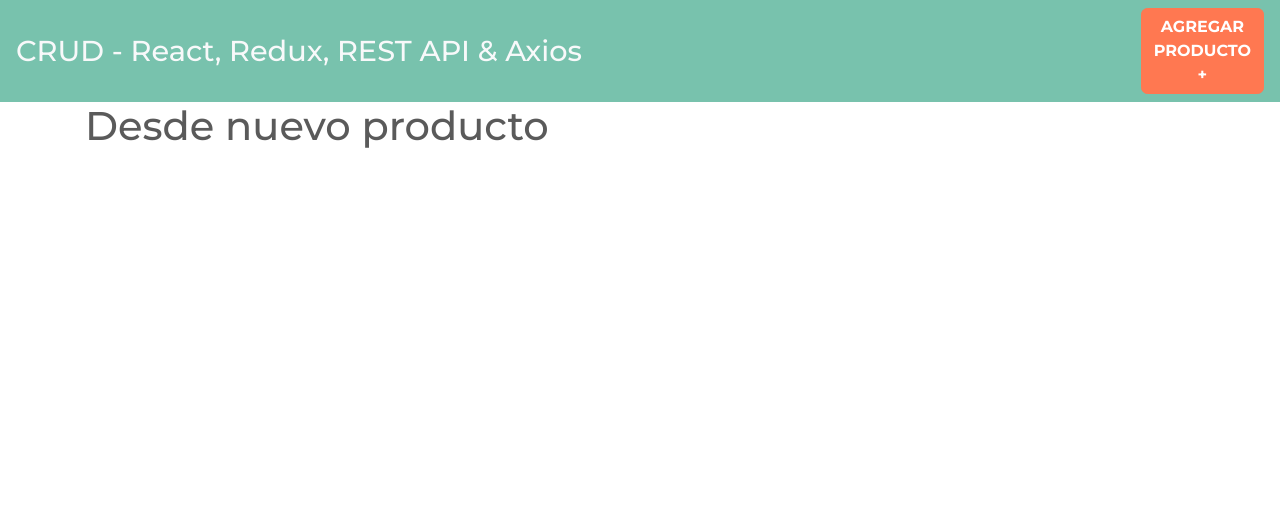
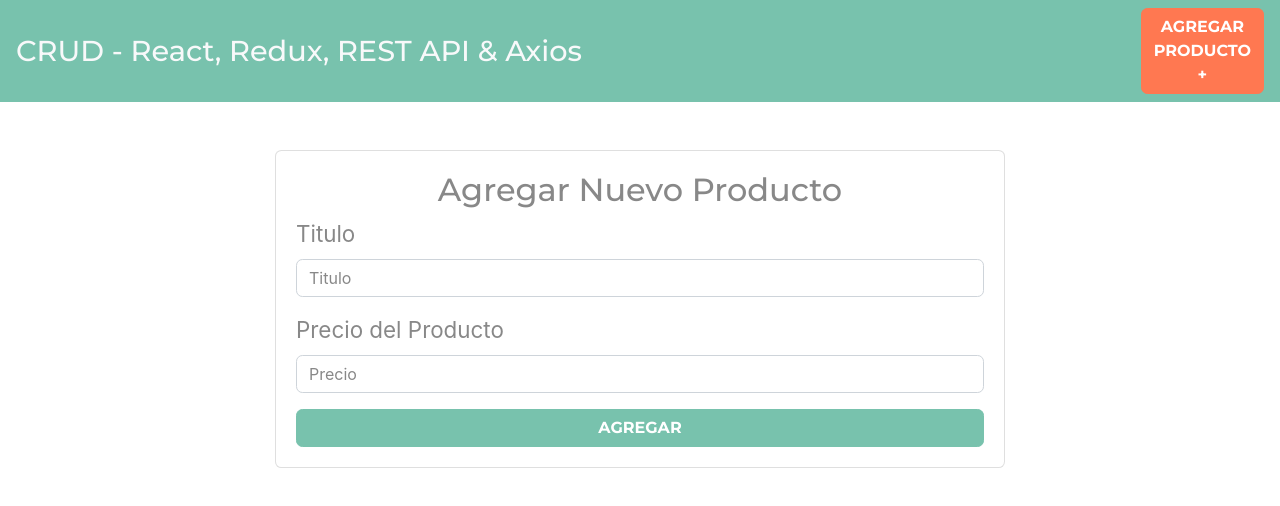
Before and after one commit to MigueMartelo/crudRedux, a React (Create React App) app: page /productos/nuevo in a window 1280 px wide. Shown: the top 506 px of the page. Built offline with nearby package versions, Linux system fonts and the light colour scheme.

Commit message:
Creando formulario para nuevos registros

```diff
--- a/src/components/NuevoProducto.js
+++ b/src/components/NuevoProducto.js
@@ -1,9 +1,47 @@
 import React, { Component } from 'react';
 
 class NuevoProducto extends Component {
+
+    state = {
+        nombre: '',
+        precio: '',
+        error: false
+    }
+
+    nombreProducto = e => {
+        this.setState({nombre: e.target.value});
+    }
+    precioProducto = e => {
+        this.setState({precio: e.target.value});
+    }
+    nuevoProducto = e => {
+        e.preventDefault();
+
+    }
+
     render() {
         return (
-            <h1>Desde nuevo producto</h1>
+            <div className="row justify-content-center mt-5">
+                <div className="col-md-8">
+                    <div className="card">
+                        <div className="card-body">
+                            <h2 className="text-center">Agregar Nuevo Producto</h2>
+                            <form onSubmit={this.nuevoProducto}>
+                                <div className="form-group">
+                                    <label>Titulo</label>
+                                    <input onChange={this.nombreProducto} type="text" className="form-control" placeholder="Titulo" />
+                                </div>
+                                <div className="form-group">
+                                    <label>Precio del Producto</label>
+                                    <input onChange={this.precioProducto} type="text" className="form-control" placeholder="Precio" />
+                                </div>
+                                <button type="submit" className="btn btn-primary font-weight-bold text-uppercase d-block w-100">Agregar</button>
+                            </form>
+
+                        </div>
+                    </div>
+                </div>
+            </div>
         );
     }
 }
--- a/src/components/Productos.js
+++ b/src/components/Productos.js
@@ -15,7 +15,7 @@ class Productos extends Component {
 
     render() {
         const {productos} = this.props;
-        console.log(productos);
+        // console.log(productos);
         return (
             <React.Fragment>
                 <h2 className="text-center my-5">Listado de Productos</h2>
```
